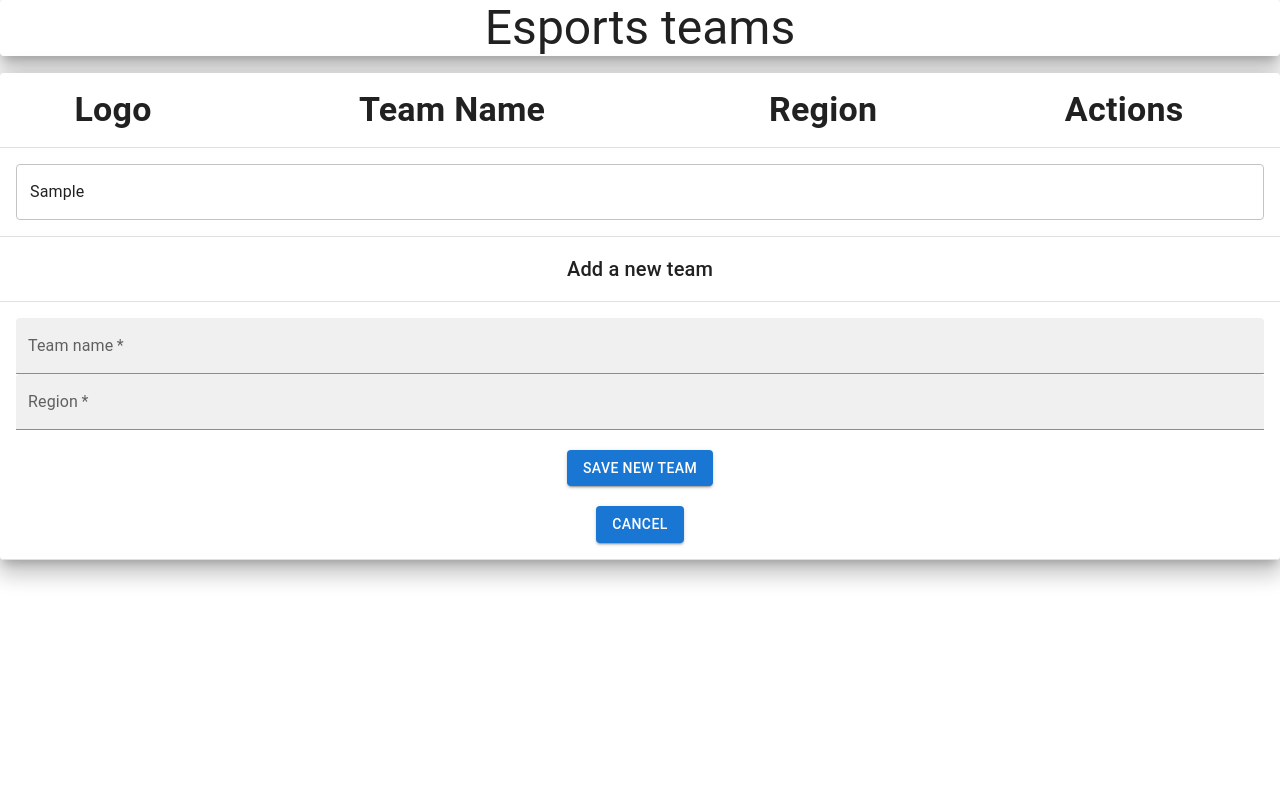
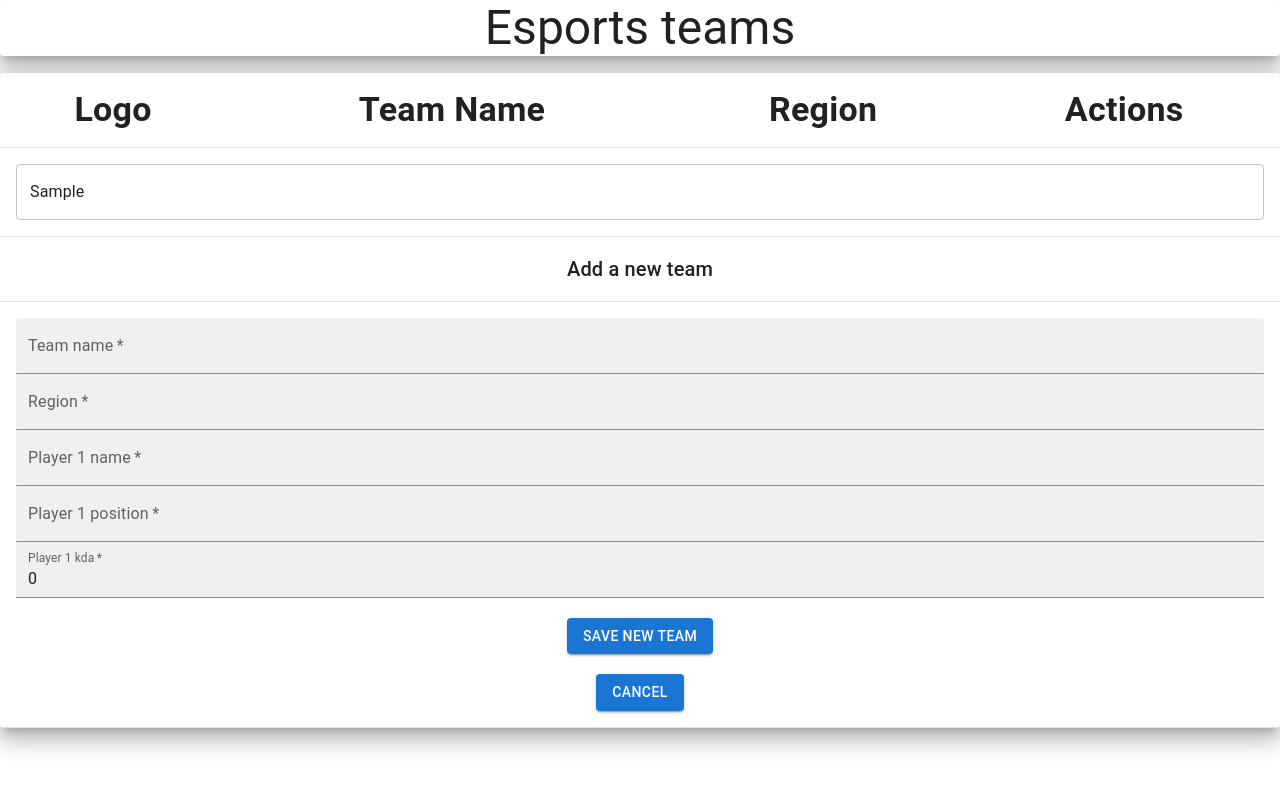
Before and after one commit to PotatoOverlord22/ESports-Teams, a React (Create React App) app in the folder frontend/: page / in a window 1280 px wide. Both pictures are taken after typing "Sample" into the empty fields and a click on the button "ADD NEW TEAM". Shown: the top 790 px of the page. Built offline with nearby package versions, Linux system fonts and the light colour scheme.

Commit message:
improved add test and feature to add one player

```diff
--- a/frontend/src/components/AddTeamForm/AddTeamForm.js
+++ b/frontend/src/components/AddTeamForm/AddTeamForm.js
@@ -1,6 +1,6 @@
 import { TableRow, TableCell, Typography, Button, TextField } from "@mui/material"
 
-export default function AddTeamForm({ newTeam, onSubmit, onFormChange, onCancel}) {
+export default function AddTeamForm({ newTeam, onSubmit, onFormChange, onCancel, onPlayerFormChange}) {
     return (
         <>
             <TableRow>
@@ -41,6 +41,51 @@ export default function AddTeamForm({ newTeam, onSubmit, onFormChange, onCancel}
                             }}
                             required
                         />
+                        <TextField
+                            fullWidth
+                            type="text"
+                            label="Player 1 name"
+                            name="name"
+                            value={newTeam.players[0].name}
+                            variant="filled"
+                            placeholder="Player name"
+                            gutterbottom="true"
+                            onChange={onPlayerFormChange}
+                            inputProps={{
+                                "data-testid": "add-player-name-field",
+                            }}
+                            required
+                        />
+                        <TextField
+                            fullWidth
+                            type="text"
+                            label="Player 1 position"
+                            name="position"
+                            value={newTeam.players[0].position}
+                            variant="filled"
+                            placeholder="Player position"
+                            gutterbottom="true"
+                            onChange={onPlayerFormChange}
+                            inputProps={{
+                                "data-testid": "add-player-position-field",
+                            }}
+                            required
+                        />
+                        <TextField
+                            fullWidth
+                            type="number"
+                            label="Player 1 kda"
+                            name="kda"
+                            value={newTeam.players[0].kda}
+                            variant="filled"
+                            placeholder="Player kda"
+                            gutterbottom="true"
+                            onChange={onPlayerFormChange}
+                            inputProps={{
+                                "data-testid": "add-player-kda-field",
+                            }}
+                            required
+                        />
                         <br></br>
                         <br></br>
                         <Button variant="contained" type="submit">Save new team</Button>
--- a/frontend/src/components/TeamTable/TeamTable.js
+++ b/frontend/src/components/TeamTable/TeamTable.js
@@ -12,7 +12,7 @@ export default function TeamTable({ teamsList }) {
     const [isAddingTeam, setIsAddingTeam] = useState(false);
     const [editTeam, setEditTeam] = useState(null);
     const [editTeamName, setEditTeamName] = useState(null);
-    const [newTeam, setNewTeam] = useState({ name: '', region: '', players: [] });
+    const [newTeam, setNewTeam] = useState({ name: '', region: '', players: [{ id: 1, name: '', position: '', kda: 0 }] });
 
     const handleAddingTeam = () => {
         setIsAddingTeam(!isAddingTeam);
@@ -72,13 +72,27 @@ export default function TeamTable({ teamsList }) {
         }));
     };
 
+    const handlePlayerAddChange = (e) => {
+        // TODO: proper logic for mutiple player additions
+        // note: [name] <=> field we are changing
+        const { name, value } = e.target;
+        setNewTeam(prevTeam => ({
+            ...prevTeam,
+            players: [{
+                ...prevTeam.players[0],
+                [name]: value
+            }]
+        }));
+    }
+
+
     const handleAddTeam = (event) => {
         event.preventDefault();
         const newTeamWithId = { ...newTeam, id: Math.max(...teams.map(team => team.id)) + 1 }
         setTeams([...teams, newTeamWithId])
         setOriginalTeams([...teams, newTeamWithId])
         setIsAddingTeam(false)
-        setNewTeam({ name: '', region: '', players: [] })
+        setNewTeam({ name: '', region: '', players: [{ id: 1, name: '', position: '', kda: '' }] })
     }
 
     const handleSearch = (event) => {
@@ -115,7 +129,12 @@ export default function TeamTable({ teamsList }) {
                         ))}
                         {
                             isAddingTeam ? (
-                                <AddTeamForm newTeam={newTeam} onSubmit={handleAddTeam} onFormChange={handleAddChange} onCancel={() => setIsAddingTeam(false)} />
+                                <AddTeamForm
+                                    newTeam={newTeam}
+                                    onSubmit={handleAddTeam}
+                                    onFormChange={handleAddChange}
+                                    onCancel={() => setIsAddingTeam(false)}
+                                    onPlayerFormChange={handlePlayerAddChange}/>
                             ) : (
                                 <TableRow>
                                     <TableCell colSpan={10} align="center">
```
Also changed, not shown: 1 other file (tests, documents, lock files or other folders).
